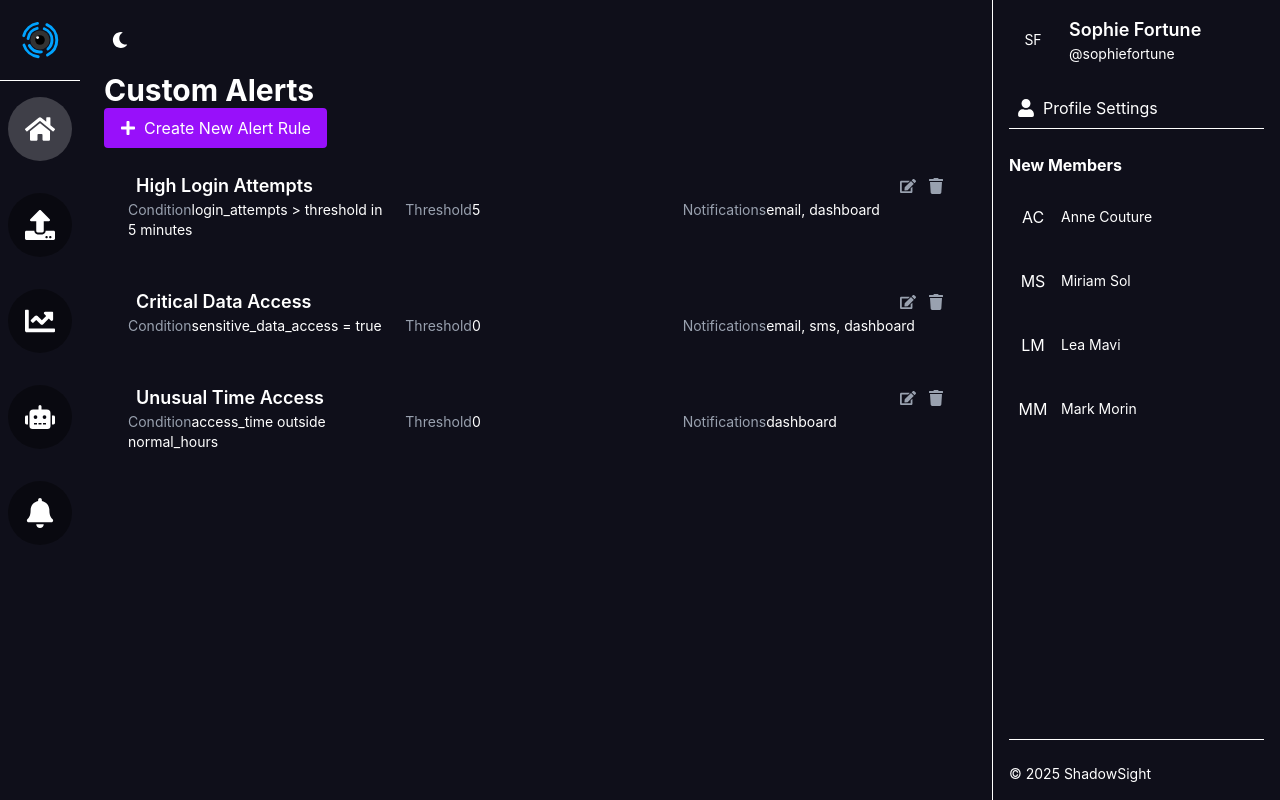
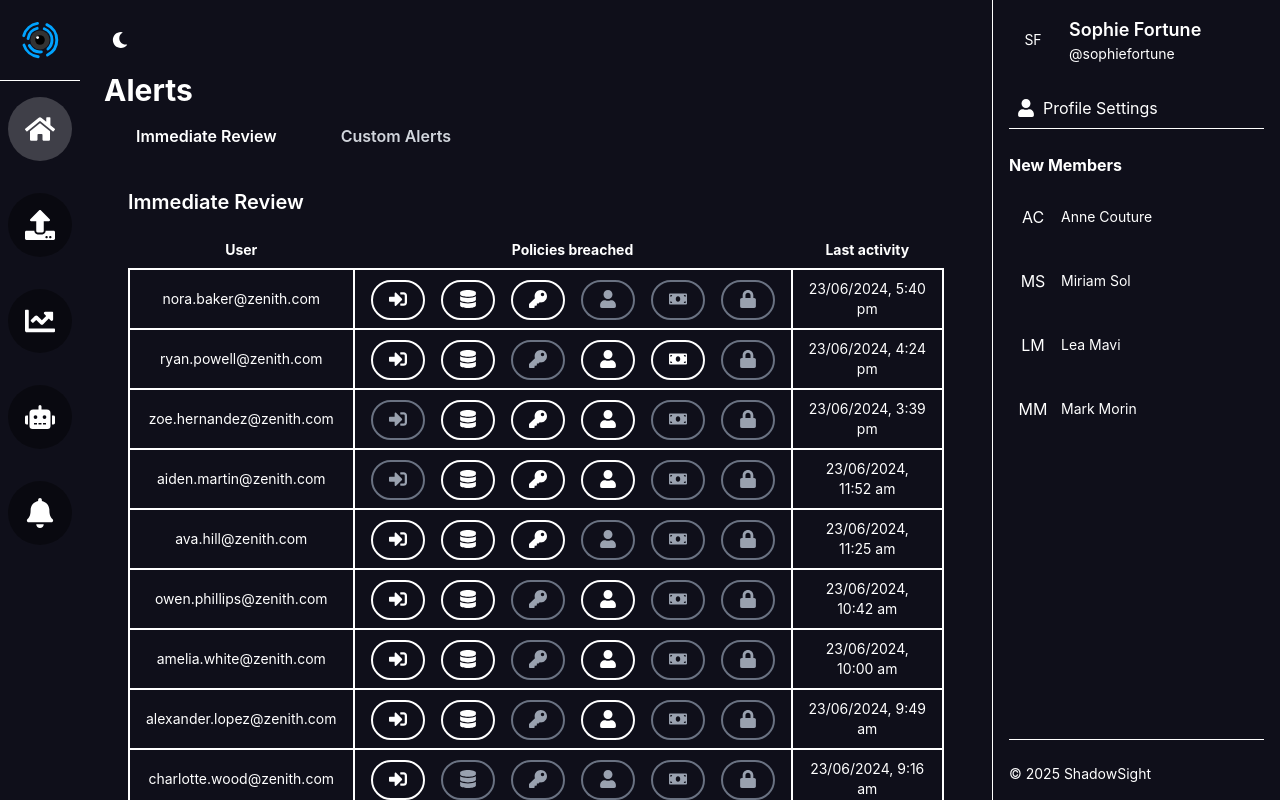
Before and after one commit to justinvu22/LTU-Academic-Weapon, a Next.js app: page /alerts in a window 1280 px wide. Built offline with nearby package versions, Linux system fonts and the light colour scheme.

Commit message:
Potential changes (alerts)
Referring to immediate review tab. Rough changes, please make sure to use parts of the code to implement the table feature.

```diff
--- a/app/alerts/page.tsx
+++ b/app/alerts/page.tsx
@@ -1,7 +1,7 @@
 "use client";
 
 import { useState } from "react";
-import { FaBell, FaTrash, FaPlus, FaEdit, FaSave, FaTimes } from "react-icons/fa";
+import { FaDatabase, FaEdit, FaKey, FaLock, FaMoneyBill, FaPlus, FaSave, FaSignInAlt, FaTimes, FaTrash, FaUser } from "react-icons/fa";
 
 interface AlertRule {
   id: string;
@@ -12,6 +12,16 @@ interface AlertRule {
   severity: "low" | "medium" | "high" | "critical";
   notifyVia: string[];
 }
+
+// Policy icon mapping
+const policyIcons: Record<string, React.ReactNode> = {
+  login: <FaSignInAlt title="Login" className="text-lg" />, // login
+  data: <FaDatabase title="Data" className="text-lg" />, // data
+  access: <FaKey title="Access" className="text-lg" />, // access
+  user: <FaUser title="User" className="text-lg" />, // user
+  finance: <FaMoneyBill title="Finance" className="text-lg" />, // finance
+  sensitive: <FaLock title="Sensitive" className="text-lg" />, // sensitive
+};
 
 export default function CustomAlertsPage() {
   const [alertRules, setAlertRules] = useState<AlertRule[]>([
@@ -55,6 +65,56 @@ export default function CustomAlertsPage() {
     severity: "medium",
     notifyVia: ["dashboard"]
   });
+
+  const [selectedTab, setSelectedTab] = useState<'immediate' | 'custom'>('immediate');
+
+  const immediateReviewData = [
+    {
+      user: 'nora.baker@zenith.com',
+      policies: ["login", "data", "access"],
+      lastActivity: '23/06/2024, 5:40 pm',
+    },
+    {
+      user: 'ryan.powell@zenith.com',
+      policies: ["login", "user", "data", "finance"],
+      lastActivity: '23/06/2024, 4:24 pm',
+    },
+    {
+      user: 'zoe.hernandez@zenith.com',
+      policies: ["user", "data", "access"],
+      lastActivity: '23/06/2024, 3:39 pm',
+    },
+    {
+      user: 'aiden.martin@zenith.com',
+      policies: ["user", "data", "access"],
+      lastActivity: '23/06/2024, 11:52 am',
+    },
+    {
+      user: 'ava.hill@zenith.com',
+      policies: ["login", "data", "access"],
+      lastActivity: '23/06/2024, 11:25 am',
+    },
+    {
+      user: 'owen.phillips@zenith.com',
+      policies: ["login", "user", "data"],
+      lastActivity: '23/06/2024, 10:42 am',
+    },
+    {
+      user: 'amelia.white@zenith.com',
+      policies: ["login", "user", "data"],
+      lastActivity: '23/06/2024, 10:00 am',
+    },
+    {
+      user: 'alexander.lopez@zenith.com',
+      policies: ["login", "user", "data"],
+      lastActivity: '23/06/2024, 9:49 am',
+    },
+    {
+      user: 'charlotte.wood@zenith.com',
+      policies: ["login"],
+      lastActivity: '23/06/2024, 9:16 am',
+    },
+  ];
 
   const handleToggleRule = (id: string) => {
     setAlertRules(prev =>
@@ -115,11 +175,73 @@ export default function CustomAlertsPage() {
     critical: "bg-red-500"
   };
 
+  const allPolicies = ["login", "data", "access", "user", "finance", "sensitive"];
+
   return (
     <div className="transition-all duration-300">
-      <div className="max-w-6xl mx-auto">
-        <h1 className="text-3xl font-bold mb-8">Custom Alerts</h1>
-
+      <div className="w-full mx-auto">
+        <h1 className="text-3xl font-bold mb-8">Alerts</h1>
+        <div className="flex gap-4 mb-8  p-2 rounded-xl w-fit">
+          <button
+            className={`px-6 py-2 rounded-t-lg font-semibold transition-colors duration-200 ${selectedTab === 'immediate' ? 'bg-gray-900 text-white' : 'bg-gray-700 text-gray-300'}`}
+            onClick={() => setSelectedTab('immediate')}
+          >
+            Immediate Review
+          </button>
+          <button
+            className={`px-6 py-2 rounded-t-lg font-semibold transition-colors duration-200 ${selectedTab === 'custom' ? 'bg-gray-900 text-white' : 'bg-gray-700 text-gray-300'}`}
+            onClick={() => setSelectedTab('custom')}
+          >
+            Custom Alerts
+          </button>
+        </div>
+        {selectedTab === 'immediate' && (
+          <div className="bg-white/5 p-6 rounded-lg">
+            <div className="flex justify-between items-center mb-4">
+              <div className="text-xl font-semibold">Immediate Review</div>
+            </div>
+            <div className="overflow-x-auto">
+              <table className="w-full min-w-[700px] text-center text-sm">
+                <thead>
+                  <tr className="bg-purple-950">
+                    <th className="py-2 px-4 text-center">User</th>
+                    <th className="py-2 px-4 text-center">Policies breached</th>
+                    <th className="py-2 px-4 text-center">Last activity</th>
+                  </tr>
+                </thead>
+                <tbody>
+                  {immediateReviewData.map((row, idx) => (
+                    <tr key={row.user} className={idx % 2 === 0 ? 'bg-gray-900/40' : ''}>
+                      <td className="py-2 px-4 font-medium align-middle border-2 border-white">{row.user}</td>
+                      <td className="py-2 px-4 align-center border-2 border-white">
+                        <div className="flex gap-4 flex-nowrap items-center min-h-[32px]">
+                          {allPolicies.map((policy, i) => {
+                            const breached = row.policies.includes(policy);
+                            return (
+                              <span
+                                key={i}
+                                className={`inline-flex items-center justify-center rounded-full border-2 px-4 py-2 text-xs font-semibold transition-all duration-200 ${breached ? 'border-red-500 bg-red-600/80 text-white' : 'border-gray-500 bg-gray-700/40 text-gray-400 opacity-50'} ml-0.5`}
+                                style={{ minWidth: 33, minHeight: 33, marginTop: 2 }}
+                                title={policy.charAt(0).toUpperCase() + policy.slice(1)}
+                              >
+                                <span className="flex items-center justify-center" style={{marginLeft: 0, marginBottom: 2}}>
+                                  {policyIcons[policy] || <FaLock title={policy} className="text-lg" />}
+                                </span>
+                              </span>
+                            );
+                          })}
+                        </div>
+                      </td>
+                      <td className="py-2 px-4 align-middle border-2 border-white">{row.lastActivity}</td>
+                    </tr>
+                  ))}
+                </tbody>
+              </table>
+            </div>
+          </div>
+        )}
+        {selectedTab === 'custom' && (
+          <>
             <div className="mb-8">
               <button
                 onClick={() => {
@@ -456,6 +578,8 @@ export default function CustomAlertsPage() {
                 </div>
               ))}
             </div>
+          </>
+        )}
       </div>
     </div>
   );
```
Lines whose indentation alone changed are shown as unchanged.
